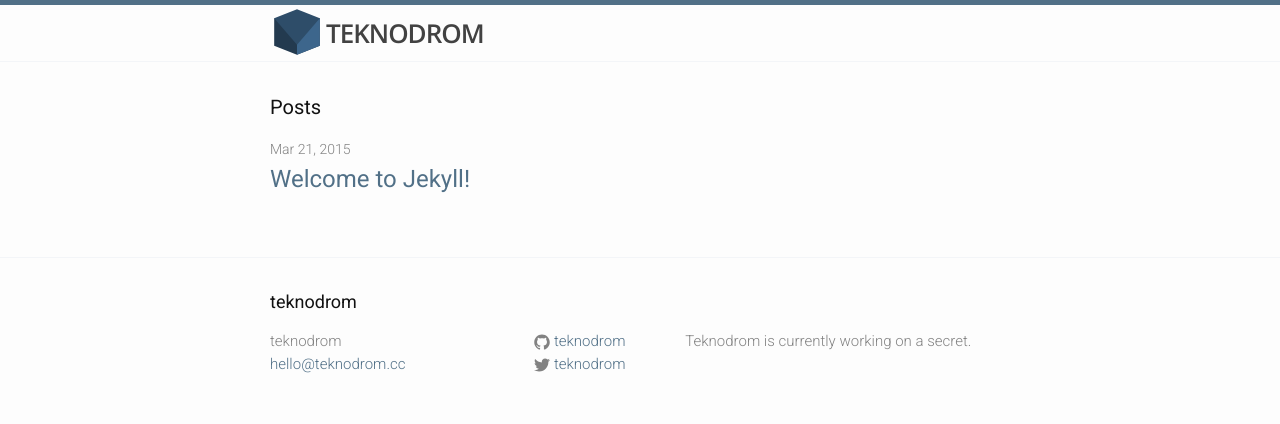
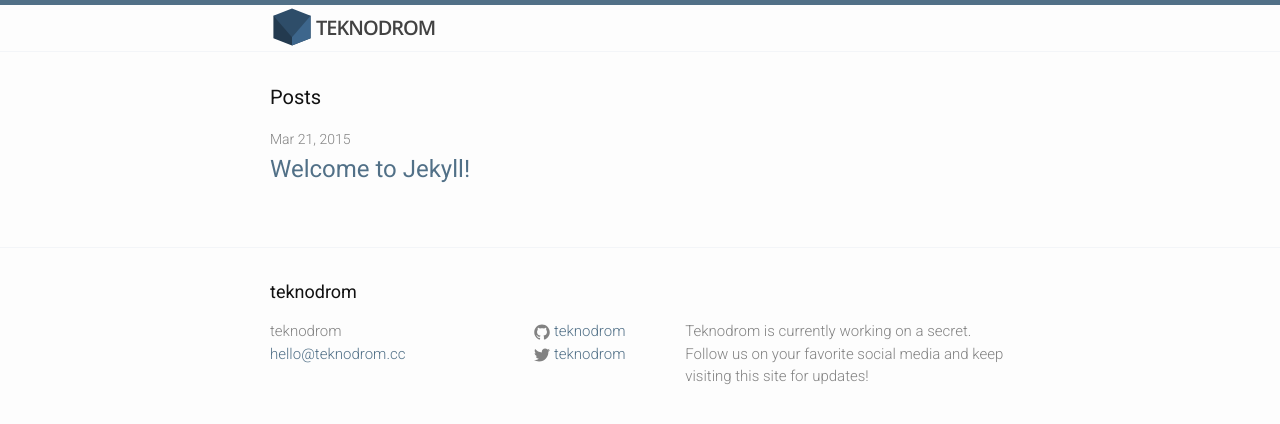
Before and after one commit to Teknodrom/teknodrom.github.io, a Jekyll site: the page built from blog/index.html, in a window 1280 px wide. Shown: the top 424 px of the page. Built offline with Jekyll 4.4.1, drawn with Linux system fonts in a browser that asks for light colours.

Commit message:
Some css changes

```diff
--- a/_config.yml
+++ b/_config.yml
@@ -2,7 +2,8 @@
 title: teknodrom
 email: hello@teknodrom.cc
 description: > # this means to ignore newlines until "baseurl:"
-  Teknodrom is currently working on a secret.
+  Teknodrom is currently working on a secret. Follow us on your favorite social
+  media and keep visiting this site for updates!
 baseurl: "" # the subpath of your site, e.g. /blog/
 url: "http://yourdomain.com" # the base hostname & protocol for your site
 twitter_username: teknodrom
--- a/_sass/_base.scss
+++ b/_sass/_base.scss
@@ -65,6 +65,9 @@ figcaption {
  */
 ul, ol {
   margin-left: $spacing-unit;
+  list-style-type: none;
+  padding: 0px;
+  margin: 0px;
 }
 
 li {
--- a/_sass/_layout.scss
+++ b/_sass/_layout.scss
@@ -4,7 +4,7 @@
 .site-header {
   border-top: 5px solid $brand-color;
   border-bottom: 1px solid $grey-color-light;
-  min-height: 56px;
+  min-height: 46px;
 
   // Positioning context for the mobile navigation icon
   position: relative;
@@ -13,8 +13,8 @@
 .site-title {
   font-family: 'Open Sans', sans-serif;
   text-transform: uppercase;
-  font-size: 26px;
-  line-height: 56px;
+  font-size: 20px;
+  line-height: 46px;
   letter-spacing: -1px;
   margin-bottom: 0;
   float: left;
@@ -26,7 +26,7 @@
 }
 .site-logo {
   float: left;
-  width: 54px;
+  width: 44px;
   margin-right: 0.125em;
 }
 
@@ -204,6 +204,12 @@ header {
   }
 }
 
+.team-list {
+  li {
+    display: inline-block;
+  }
+}
+
 .page-heading {
   font-size: 20px;
   &.is-logo {
```
Also changed, not shown: index.html (+8 -2 lines). Lines whose indentation alone changed are shown as unchanged.
